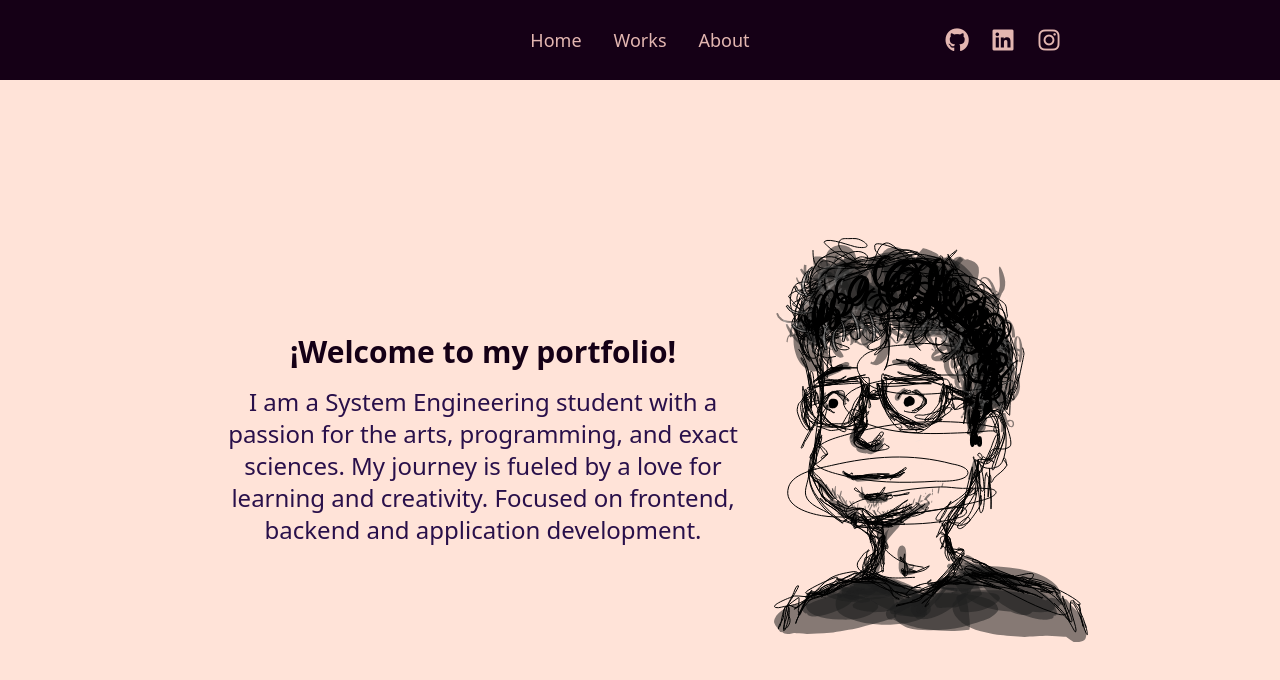
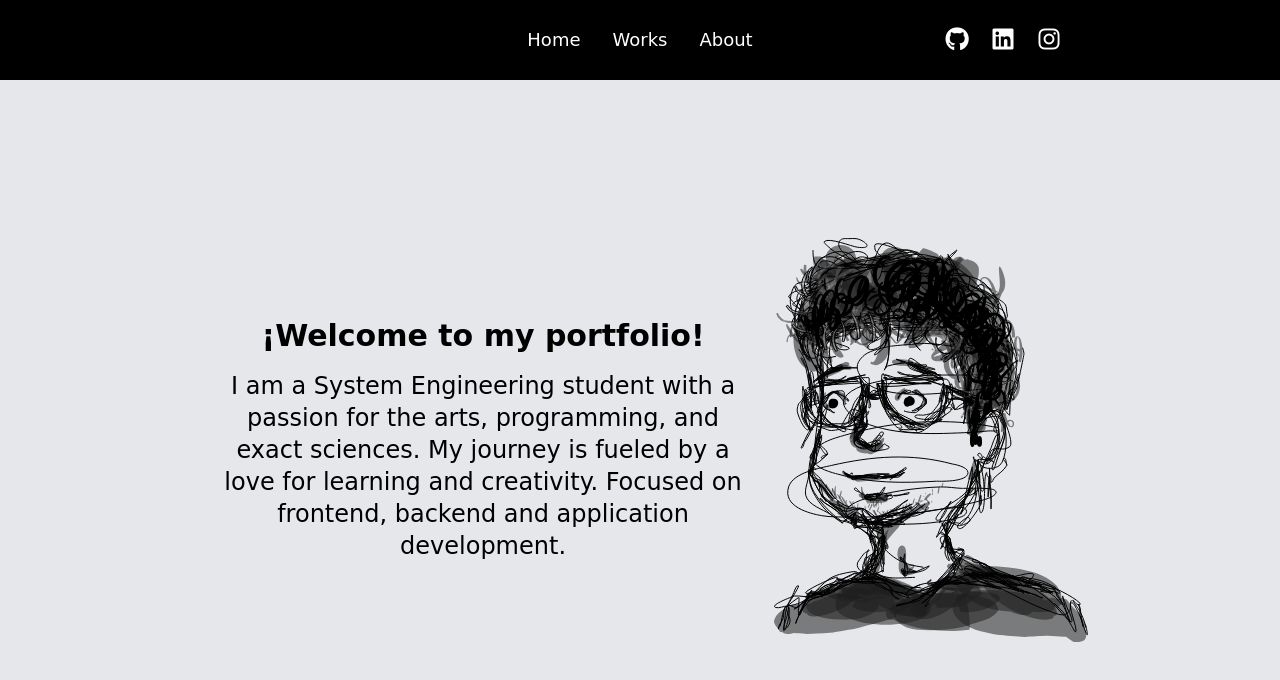
Before and after one commit to EngJuanSER/Angular-app, an Angular app: page /home in a window 1280 px wide. Shown: the top 680 px of the page. Built offline with nearby package versions, Linux system fonts and the light colour scheme.

Commit message:
Change colors

```diff
--- a/src/app/app.component.css
+++ b/src/app/app.component.css
@@ -7,7 +7,7 @@
   left: 0;
   width: 100%;
   height: 100%;
-  background-color: #150016; /* primary */
+  background-color: black; /* primary */
   transform: translateY(-100%);
   transition: transform 0.8s ease-in-out;
   z-index: 1000;
@@ -51,9 +51,9 @@
   }
 }
 .spinner {
-  @apply p-1 animate-spin drop-shadow-lg bg-gradient-to-bl from-primary via-secondary to-accent1 w-6 h-6 aspect-square rounded-full;
+  @apply p-1 animate-spin drop-shadow-lg bg-gradient-to-bl from-black via-gray-500 to-black w-6 h-6 aspect-square rounded-full;
 }
 
 .spinner-inner {
-  @apply rounded-full h-full w-full bg-primary;
+  @apply rounded-full h-full w-full bg-black;
 }
--- a/src/app/components/about/about.component.html
+++ b/src/app/components/about/about.component.html
@@ -1,5 +1,5 @@
-<section id="About" class="py-28 min-h-screen bg-light overflow-y-auto" >
-    <h2 class="text-3xl font-bold text-primary mb-12 text-center animate-fade-in">About Me</h2>
+<section class="bg-gray-200 py-28 min-h-screen overflow-y-auto" >
+    <h2 class="text-3xl font-bold text-black mb-12 text-center animate-fade-in">About Me</h2>
     <p class="text-center mt-4">
       I’m a passionate developer with a love for creating beautiful, functional applications.
     </p>
--- a/src/app/components/home/home.component.html
+++ b/src/app/components/home/home.component.html
@@ -1,9 +1,9 @@
 <!-- home.component.html -->
-<div class="text-center min-h-screen bg-light flex items-center justify-center overflow-y-auto mt-10">
+<div class="text-center bg-gray-200 min-h-screen flex items-center justify-center overflow-y-auto mt-10">
   <section class="flex w-full max-w-4xl items-center justify-center">
     <div class="flex-1 text-center px-8">
-      <h1 class="text-3xl font-bold mb-4 text-primary animate-fade-in">¡Welcome to my portfolio!</h1>
-      <p class="text-2xl text-secondary animate-fade-in">
+      <h1 class="text-3xl font-bold mb-4 text-black animate-fade-in" style="font-family: 'Comic Sans MS', cursive, sans-serif;">¡Welcome to my portfolio!</h1>
+      <p class="text-2xl text-black animate-fade-in" style="font-family: 'Comic Sans MS', cursive, sans-serif;">
         I am a System Engineering student with a passion for the arts, programming, and exact sciences. My journey is fueled by a love for learning and creativity. Focused on frontend, backend and application development.
       </p>
     </div>
--- a/src/app/components/navbar/navbar.component.css
+++ b/src/app/components/navbar/navbar.component.css
@@ -2,3 +2,9 @@
 #menu:hover {
   display: block;
 }
+
+
+.hover\:text-accent1:hover {
+  --tw-text-opacity: 1;
+  color: rgb(104, 104, 104)  /**/;
+}
--- a/src/app/components/navbar/navbar.component.html
+++ b/src/app/components/navbar/navbar.component.html
@@ -1,33 +1,33 @@
-<nav class="fixed top-0 w-full bg-primary shadow-transparent z-50">
+<nav class="fixed top-0 w-full bg-black shadow-transparent z-50">
   <div class="container max-w-4xl mx-auto p-6">
     <div class="flex items-center justify-between">
       <div class="flex-shrink-0">
-        <a href="home" class="text-soft text-4xl">
+        <a href="home" class="text-white text-4xl">
           <!-- SVG del Portafolio -->
         </a>
       </div>
 
       <!-- Enlaces Centrados -->
       <div class="hidden md:flex space-x-8 absolute left-1/2 transform -translate-x-1/2">
-        <a href="home" class="text-soft hover:text-accent1 transition-colors duration-300 text-lg">Home</a>
-        <a href="works" class="text-soft hover:text-accent1 transition-colors duration-300 text-lg">Works</a>
-        <a href="about" class="text-soft hover:text-accent1 transition-colors duration-300 text-lg">About</a>
+        <a href="home" class="text-white hover:text-gray-500 transition-colors duration-300 text-lg">Home</a>
+        <a href="works" class="text-white hover:text-gray-500 transition-colors duration-300 text-lg">Works</a>
+        <a href="about" class="text-white hover:text-gray-500 transition-colors duration-300 text-lg">About</a>
       </div>
 
       <!-- Iconos de Redes Sociales -->
       <div class="flex space-x-4">
-        <a href="https://github.com/EngJuanSER" target="_blank" class="text-soft hover:text-accent1 transition-colors duration-300 text-2xl">
+        <a href="https://github.com/EngJuanSER" target="_blank" class="text-white hover:text-gray-500 transition-colors duration-300 text-2xl">
           <i class="fab fa-github"></i>
         </a>
-        <a href="https://linkedin.com/in/juan-serrano-3a97311b7/" target="_blank" class="text-soft hover:text-accent1 transition-colors duration-300 text-2xl">
+        <a href="https://linkedin.com/in/juan-serrano-3a97311b7/" target="_blank" class="text-white hover:text-gray-500 transition-colors duration-300 text-2xl">
           <i class="fab fa-linkedin"></i>
         </a>
-        <a href="https://www.instagram.com/juanchitoser._/" target="_blank" aria-label="Instagram" class="text-soft hover:text-accent1 transition-colors duration-300 text-2xl">
+        <a href="https://www.instagram.com/juanchitoser._/" target="_blank" aria-label="Instagram" class="text-white hover:text-gray-500 transition-colors duration-300 text-2xl">
           <i class="fab fa-instagram"></i>
         </a>
       </div>
 
-      <button class="md:hidden text-soft" (click)="toggleMenu()">
+      <button class="md:hidden text-white" (click)="toggleMenu()">
         <svg xmlns="http://www.w3.org/2000/svg" fill="none" viewBox="0 0 24 24" stroke="currentColor" class="w-8 h-8"> <!-- Aumentado el tamaño del botón -->
           <path stroke-linecap="round" stroke-linejoin="round" stroke-width="2"
             d="M4 6h16M4 12h16M4 18h16" />
@@ -37,11 +37,11 @@
 
     <div
       *ngIf="isMenuOpen"
-      class="md:hidden bg-primary shadow-md transition ease-in-out duration-300"
+      class="md:hidden bg-black shadow-md transition ease-in-out duration-300"
     >
-      <a href="home" class="block p-3 text-soft hover:bg-accent2">Home</a>
-      <a href="works" class="block p-3 text-soft hover:bg-accent2">Works</a>
-      <a href="about" class="block p-3 text-soft hover:bg-accent2">About</a>
+      <a href="home" class="block p-3 text-white hover:bg-gray-900 transition-colors duration-300">Home</a>
+      <a href="works" class="block p-3 text-white hover:bg-gray-900 transition-colors duration-300">Works</a>
+      <a href="about" class="block p-3 text-white hover:bg-gray-900 transition-colors duration-300">About</a>
     </div>
   </div>
 </nav>
--- a/src/app/components/project-card/project-card.component.css
+++ b/src/app/components/project-card/project-card.component.css
@@ -18,3 +18,16 @@
 
 
 }
+.border{
+  border-width: 2px;
+}
+
+.lenguages {
+  display: flex;
+  justify-content: space-between;
+  align-items: center;
+  gap: 1px;
+  font-size: 13px;
+  color: rgb(73, 73, 73);
+  font-weight: 1000;
+}
--- a/src/app/components/works/works.component.css
+++ b/src/app/components/works/works.component.css
@@ -32,12 +32,12 @@
     .animate-slide-in {
         animation: slide-in 1s ease-out forwards;
     }
-    .works {
+/*     .works {
       width: 100%;
       height: 100%;
       background-image: radial-gradient(circle, #FFE3D8, transparent 20%, #845162);
       background-size: cover;
       background-repeat: no-repeat;
       background-color: #FFE3D8;
-    }
+    }   */
 }
--- a/src/app/components/works/works.component.html
+++ b/src/app/components/works/works.component.html
@@ -1,7 +1,7 @@
-<section id="works" class="works py-28 min-h-screen bg-light overflow-y-auto">
+<section id="works" class="works py-28 min-h-scree overflow-y-auto bg-gray-300">
   <div class="container mx-auto ping">
-    <h2 class="text-3xl font-bold text-primary mb-12 text-center animate-fade-in">Mis Proyectos</h2>
-    <div class="grid grid-cols-1 sm:grid-cols-2 lg:grid-cols-3 gap-8 justify-self-center justify-items-center">
+    <h2 class="text-3xl font-bold text-black mb-12 text-center animate-fade-in" style="font-family: 'Comic Sans MS', cursive, sans-serif;">Mis Proyectos</h2>
+    <div class="grid grid-cols-1 sm:grid-cols-2 lg:grid-cols-3 gap-8 justify-self-center justify-items-center" style="font-family: 'Comic Sans MS', cursive, sans-serif;">
       <app-project-card
         *ngFor="let project of projects"
         [project]="project">
--- a/src/styles.css
+++ b/src/styles.css
@@ -6,3 +6,6 @@
 ::-webkit-scrollbar {
     display: none;
 }
+body {
+    font-family: 'Comic Sans MS', cursive, sans-serif;
+}
```
Also changed, not shown: src/app/components/project-card/project-card.component.html (+10 -11 lines).
